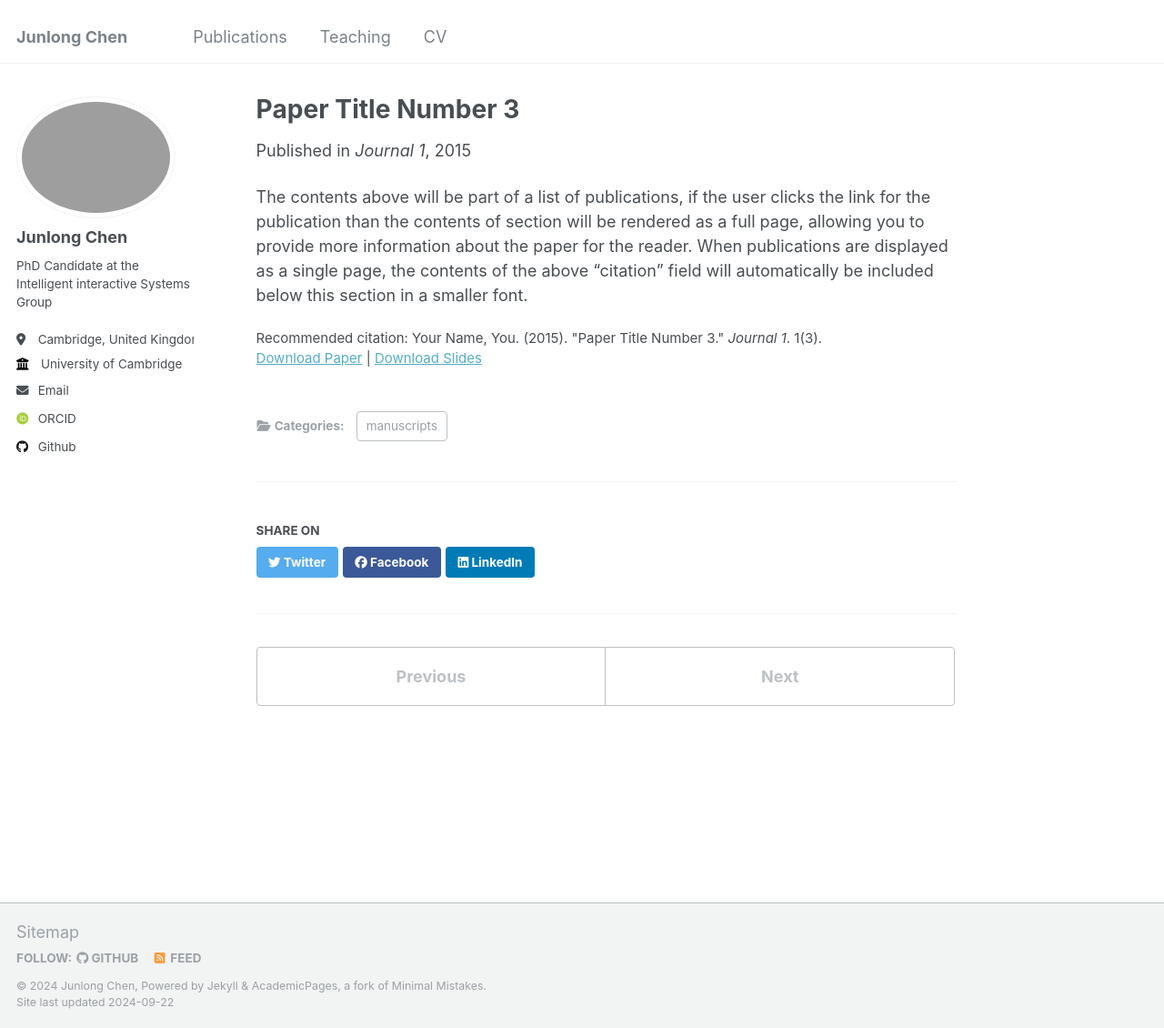
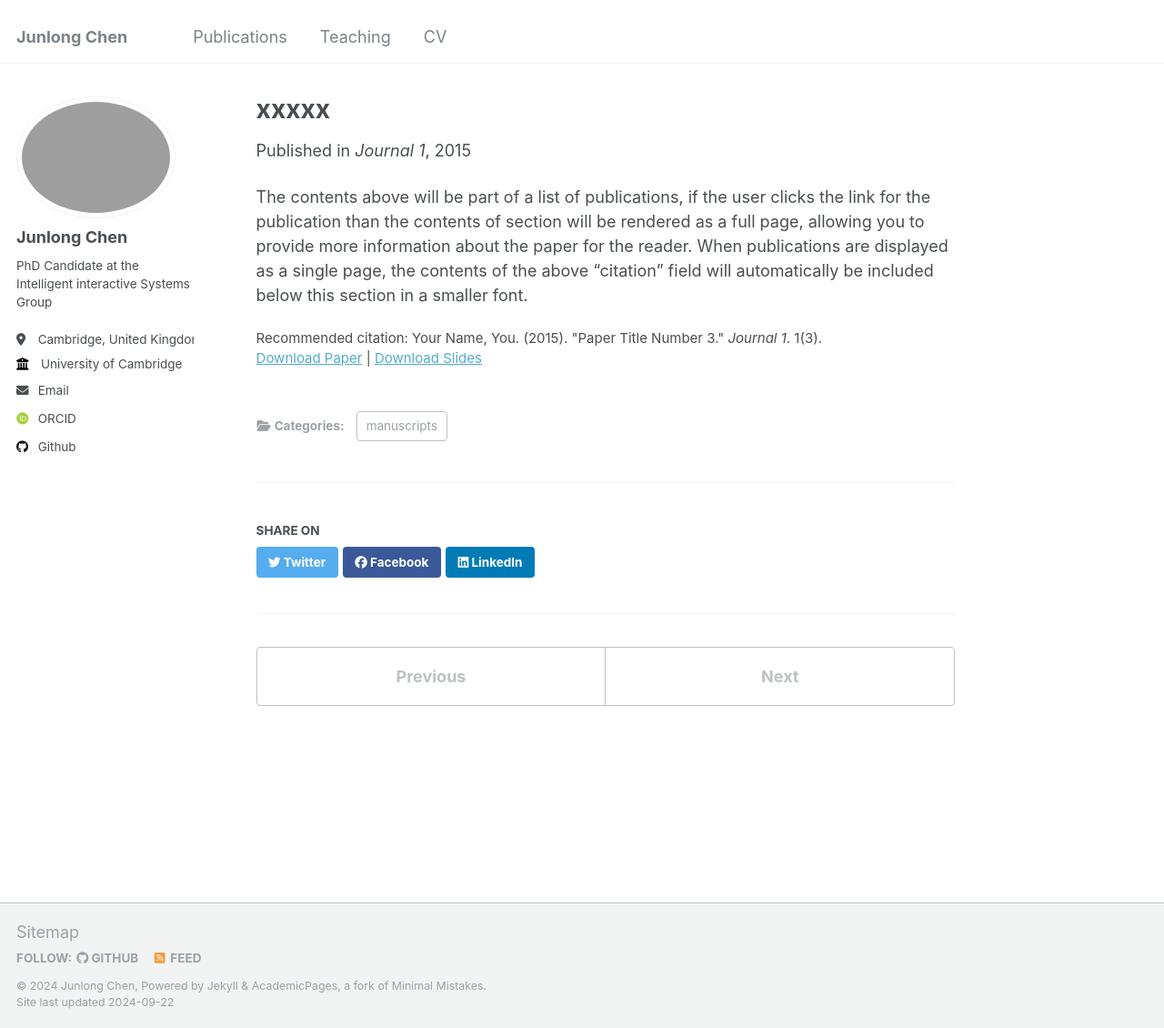
Before and after one commit to EnVisionXR/EnVisionXR.github.io, a Jekyll site: the page built from _publications/2015-10-01-paper-title-number-3.md, in a window 1280 px wide and 1130 px high. Shown: the whole window at 91% size. Built offline with Jekyll 4.4.1, drawn with Linux system fonts in a browser that asks for light colours; some web fonts are replaced.

Commit message:
Update 2015-10-01-paper-title-number-3.md

```diff
--- a/_publications/2015-10-01-paper-title-number-3.md
+++ b/_publications/2015-10-01-paper-title-number-3.md
@@ -1,5 +1,5 @@
 ---
-title: "Paper Title Number 3"
+title: "xxxxx"
 collection: publications
 category: manuscripts
 permalink: /publication/2015-10-01-paper-title-number-3
```
